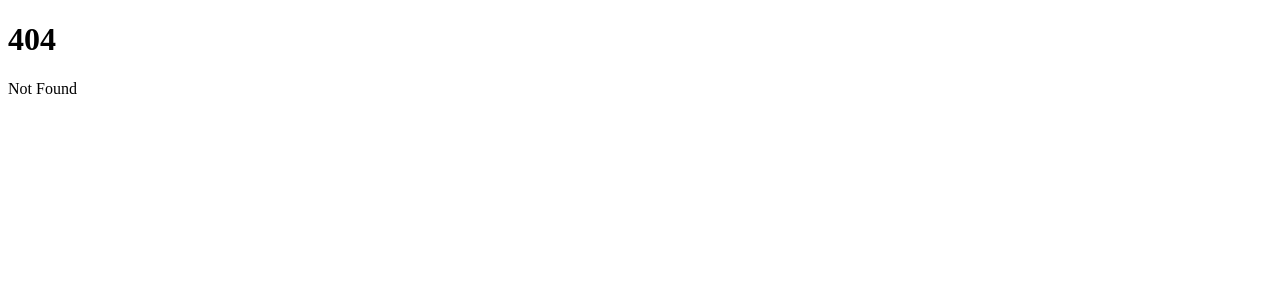
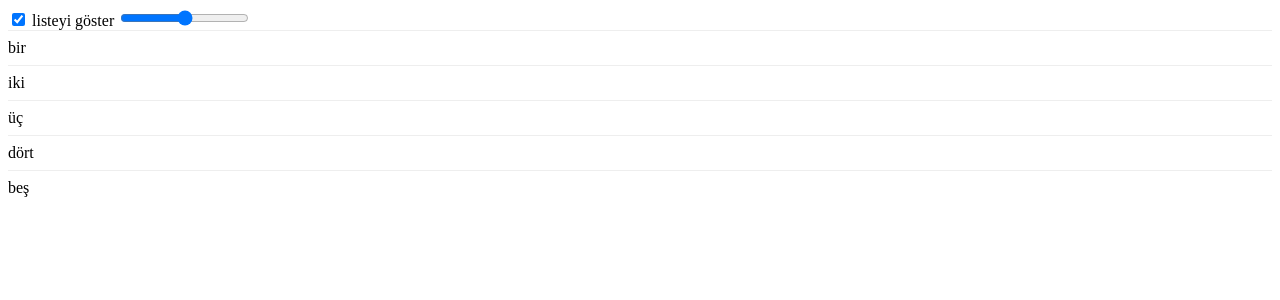
Before and after one commit to sternix/svelte5-examples, a SvelteKit app in the folder temeller/: page /transition/slide in a window 1280 px wide. Before the commit this address had no page. Shown: the top 300 px of the page. Built offline with nearby package versions, Linux system fonts and the light colour scheme.

Commit message:
transition slide örneği eklendi

```diff
--- a/temeller/src/routes/transition/+page.svelte
+++ b/temeller/src/routes/transition/+page.svelte
@@ -19,6 +19,9 @@
         <li>
             <a href="events">Events</a>
         </li>
+        <li>
+            <a href="slide">Slide</a>
+        </li>
     </ul>
 </nav>
 
--- /dev/null
+++ b/temeller/src/routes/transition/slide/+page.svelte
@@ -0,0 +1,46 @@
+<script>
+    import { slide } from "svelte/transition";
+
+    let showItems = $state(true);
+    let current = $state(5);
+    let items = [
+        "bir",
+        "iki",
+        "üç",
+        "dört",
+        "beş",
+        "altı",
+        "yedi",
+        "sekiz",
+        "dokuz",
+        "on",
+    ];
+</script>
+
+<label>
+    <input type="checkbox" bind:checked={showItems} />
+    listeyi göster
+</label>
+
+<label>
+    <input type="range" bind:value={current} max="10" />
+</label>
+
+{#if showItems}
+    {#each items.slice(0, current) as item}
+        <!--
+        global olmazsa her item eklenmesi silinmesinde sorun yok
+        fakat range'i 10'a al ve listeyi gösteri iki defa tıklayınca farkı görebiliriz,
+        -->
+        <div transition:slide|global>
+            {item}
+        </div>
+    {/each}
+{/if}
+
+<style>
+    div {
+        padding: 0.5em 0;
+        border-top: 1px solid #eee;
+    }
+</style>
```
